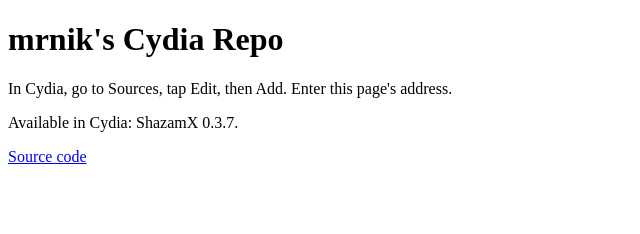
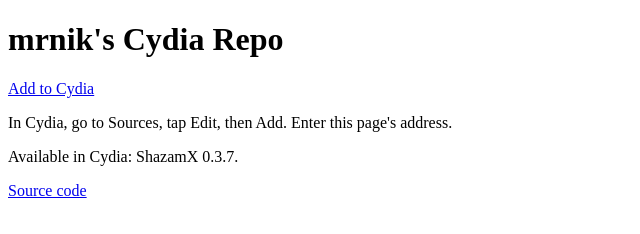
Before and after one commit to mrnik12/repo, a plain HTML site: page index.html in a window 1280 px wide. Shown: the whole page, without its empty margins (0-640 px from the left). Drawn offline with Linux system fonts and the light colour scheme.

Commit message:
Add Cydia source link for jailbroken devices

```diff
--- a/index.html
+++ b/index.html
@@ -5,6 +5,7 @@
 <title>mrnik's Cydia Repo</title>
 <main>
 <h1>mrnik's Cydia Repo</h1>
+<p><a href="cydia://url/https://cydia.saurik.com/api/share#?source=https%3A%2F%2Fmrnik12.github.io%2Frepo%2F">Add to Cydia</a></p>
 <p>In Cydia, go to Sources, tap Edit, then Add. Enter this page's address.</p>
 <p>Available in Cydia: ShazamX 0.3.7.</p>
 <p><a href="https://github.com/mrnik12/repo">Source code</a></p>
```
